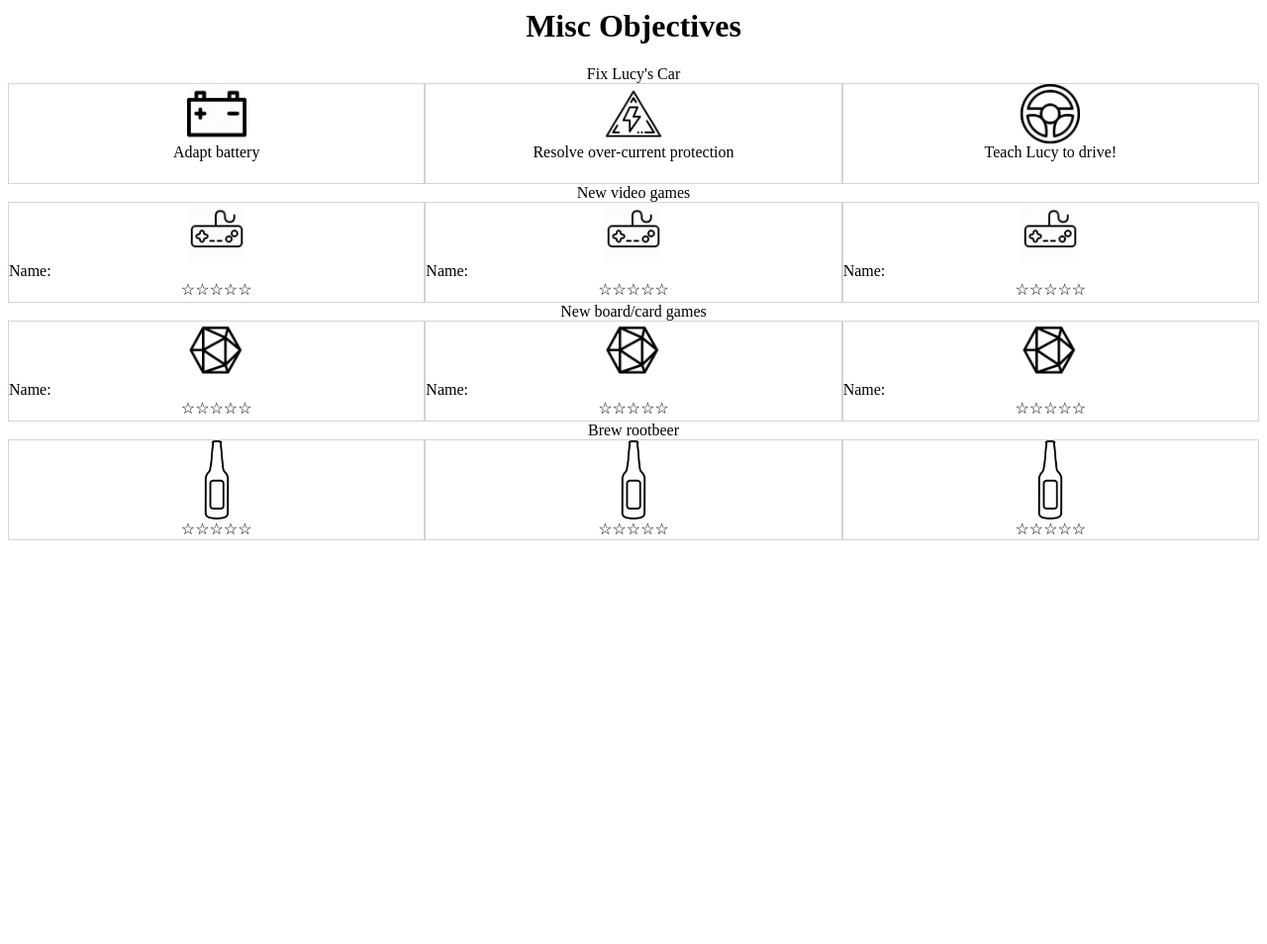
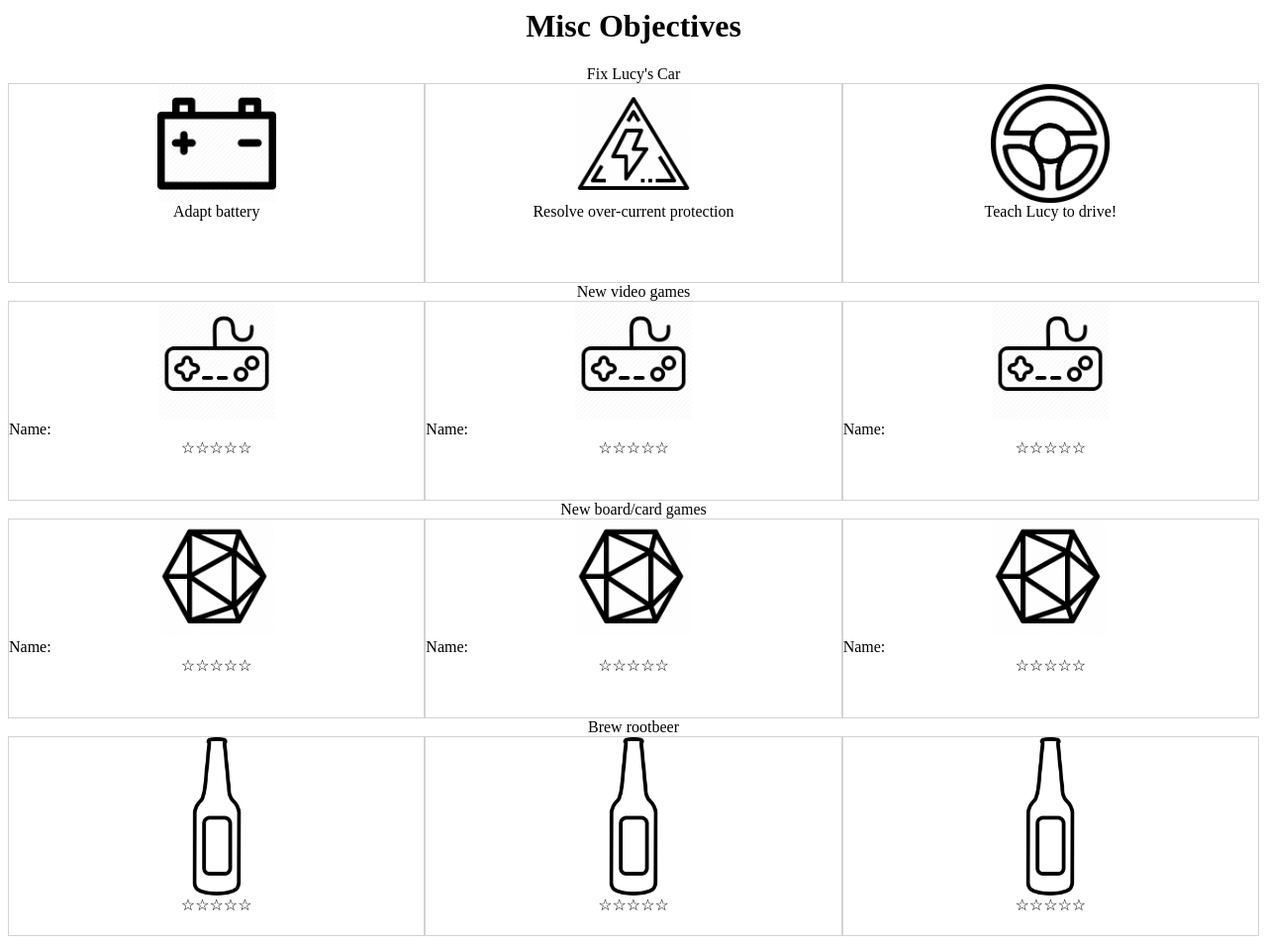
Before and after one commit to Narcolapser/bullet_journaling, a Flask app: page /misc_goals in a window 1280 px wide. Shown: the whole page at 99% size. Before the commit the page ends 546 px from the top, so only its background shows below. Run offline with Flask 2, Linux system fonts and the light colour scheme.

Commit message:
Little tweaks
I've got them all printed now. This commit represents the little tweaks
I had to make in order to get everything to fit right on a page.

```diff
--- a/main.py
+++ b/main.py
@@ -95,7 +95,7 @@ def drawing():
     cols = 2
     title = "Drawing"
     picture = 'drawing.png'
-    return render_template('picture_grid.html',rows=rows, cols=cols, title=title, picture=picture, row_titles=row_titles, pic_width=10)
+    return render_template('picture_grid.html',rows=rows, cols=cols, title=title, picture=picture, row_titles=row_titles, pic_width=20)
 
 @app.route('/yearly_goals')
 def yearly_goals():
@@ -167,7 +167,7 @@ def bible_mem():
         dates.append(date1)
         date1 = date1 + week_delta
     units = ['Verses']
-    unit_steps = [range(0,100,5)]
+    unit_steps = [range(0,105,5)]
     return render_template('bible_verses.html',dates=dates,title='Bible Memorization', units=units,unit_steps=unit_steps)
 
 @app.route('/hospitality')
@@ -196,7 +196,7 @@ def archery():
 
 @app.route('/themes')
 def themes():
-    return render_template('icon_list.html',title='Theme of each Season of 2021',rows=4,img='rainbow.png',height='100')
+    return render_template('icon_list.html',title='Theme of each Season of 2021',rows=4,img='rainbow.png',height='200')
 
 @app.route('/body_fat')
 def body_fat():
--- a/templates/bible_verses.html
+++ b/templates/bible_verses.html
@@ -7,7 +7,7 @@
         <td style="border:1px solid black;"></td>
         {% endfor %}
         {% for step in unit_steps %}
-        <td style="border:1px solid black;">{{step[i]}}</td>
+        <td style="border:1px solid black;">{{step[20-i]}}</td>
         {% endfor %}
     </tr>
     {% endfor %}
--- a/templates/goals.html
+++ b/templates/goals.html
@@ -3,7 +3,7 @@
     <center><h2>{{subtitle}}<h1></center>
     <ul style="list-style-type:none;">
     {% for goal in goals %}
-        <li><input type="checkbox">{{goal}}</input></li>
+        <li style="font-size: 25px"><input style="width: 25px; height: 25px" type="checkbox">{{goal}}</input></li>
     {% endfor %}
     </ul>
 </html>
--- a/templates/graph.html
+++ b/templates/graph.html
@@ -7,7 +7,7 @@
         <td style="border:1px solid black;"></td>
         {% endfor %}
         {% for step in unit_steps %}
-        <td style="border:1px solid black;">{{step[i]}}</td>
+        <td style="border:1px solid black;">{{step[19-i]}}</td>
         {% endfor %}
     </tr>
     {% endfor %}
--- a/templates/large_item_table.html
+++ b/templates/large_item_table.html
@@ -3,7 +3,7 @@
     <div style="display: flex; flex-direction: column; width: 100%">
         {% for i in range(rows) %}
         <div style="display: flex; flex-drection: row; flex-grow: 1" >
-            <div style="flex: 1; height:100px; border: 1px solid lightgray"></div>
+            <div style="flex: 1; height:150px; border: 1px solid lightgray"></div>
             <div style="flex: 3; display: flex; flex-direction: column">
                 <div style="flex: 1; border: 1px solid lightgray">{{top_prompt}}:</div>
                 <div style="flex: 1; border: 1px solid lightgray">{{bottom_prompt}}:</div>
--- a/templates/misc_goals.html
+++ b/templates/misc_goals.html
@@ -3,67 +3,67 @@
     <div style="display: flex; flex-direction: column; width: 100%">
         <center>Fix Lucy's Car</center>
         <div style="display: flex; flex-drection: row; flex-grow: 1" >
-            <div style="flex: 1; height:100px; border: 1px solid lightgray">
-                <center><img src="/static/battery.png" style="height: 60px"/></center>
+            <div style="flex: 1; height:200px; border: 1px solid lightgray">
+                <center><img src="/static/battery.png" style="height: 120px"/></center>
                 <center>Adapt battery</center>
             </div>
-            <div style="flex: 1; height:100px; border: 1px solid lightgray">
-                <center><img src="/static/current_warning.png" style="height: 60px"/></center>
+            <div style="flex: 1; height:200px; border: 1px solid lightgray">
+                <center><img src="/static/current_warning.png" style="height: 120px"/></center>
                 <center>Resolve over-current protection</center>
             </div>
-            <div style="flex: 1; height:100px; border: 1px solid lightgray">
-                <center><img src="/static/steering_wheel.png" style="height: 60px"/></center>
+            <div style="flex: 1; height:200px; border: 1px solid lightgray">
+                <center><img src="/static/steering_wheel.png" style="height: 120px"/></center>
                 <center>Teach Lucy to drive!</center>
             </div>
         </div>
         <center>New video games</center>
         <div style="display: flex; flex-drection: row; flex-grow: 1" >
-            <div style="flex: 1; height:100px; border: 1px solid lightgray">
-                <center><img src="/static/joystick.png" style="height: 60px"/></center>
+            <div style="flex: 1; height:200px; border: 1px solid lightgray">
+                <center><img src="/static/joystick.png" style="height: 120px"/></center>
                 <div>Name:</div>
                 <center><div>☆☆☆☆☆</div></center>
             </div>
-            <div style="flex: 1; height:100px; border: 1px solid lightgray">
-                <center><img src="/static/joystick.png" style="height: 60px"/></center>
+            <div style="flex: 1; height:200px; border: 1px solid lightgray">
+                <center><img src="/static/joystick.png" style="height: 120px"/></center>
                 <div>Name:</div>
                 <center><div>☆☆☆☆☆</div></center>
             </div>
-            <div style="flex: 1; height:100px; border: 1px solid lightgray">
-                <center><img src="/static/joystick.png" style="height: 60px"/></center>
+            <div style="flex: 1; height:200px; border: 1px solid lightgray">
+                <center><img src="/static/joystick.png" style="height: 120px"/></center>
                 <div>Name:</div>
                 <center><div>☆☆☆☆☆</div></center>
             </div>
         </div>
         <center>New board/card games</center>
         <div style="display: flex; flex-drection: row; flex-grow: 1" >
-            <div style="flex: 1; height:100px; border: 1px solid lightgray">
-                <center><img src="/static/d20.png" style="height: 60px"/></center>
+            <div style="flex: 1; height:200px; border: 1px solid lightgray">
+                <center><img src="/static/d20.png" style="height: 120px"/></center>
                 <div>Name:</div>
                 <center><div>☆☆☆☆☆</div></center>
             </div>
-            <div style="flex: 1; height:100px; border: 1px solid lightgray">
-                <center><img src="/static/d20.png" style="height: 60px"/></center>
+            <div style="flex: 1; height:200px; border: 1px solid lightgray">
+                <center><img src="/static/d20.png" style="height: 120px"/></center>
                 <div>Name:</div>
                 <center><div>☆☆☆☆☆</div></center>
             </div>
-            <div style="flex: 1; height:100px; border: 1px solid lightgray">
-                <center><img src="/static/d20.png" style="height: 60px"/></center>
+            <div style="flex: 1; height:200px; border: 1px solid lightgray">
+                <center><img src="/static/d20.png" style="height: 120px"/></center>
                 <div>Name:</div>
                 <center><div>☆☆☆☆☆</div></center>
             </div>
         </div>
         <center>Brew rootbeer</center>
         <div style="display: flex; flex-drection: row; flex-grow: 1" >
-            <div style="flex: 1; height:100px; border: 1px solid lightgray">
-                <center><img src="/static/bottle.png" style="height: 80px"/></center>
+            <div style="flex: 1; height:200px; border: 1px solid lightgray">
+                <center><img src="/static/bottle.png" style="height: 160px"/></center>
                 <center><div>☆☆☆☆☆</div></center>
             </div>
-            <div style="flex: 1; height:100px; border: 1px solid lightgray">
-                <center><img src="/static/bottle.png" style="height: 80px"/></center>
+            <div style="flex: 1; height:200px; border: 1px solid lightgray">
+                <center><img src="/static/bottle.png" style="height: 160px"/></center>
                 <center><div>☆☆☆☆☆</div></center>
             </div>
-            <div style="flex: 1; height:100px; border: 1px solid lightgray">
-                <center><img src="/static/bottle.png" style="height: 80px"/></center>
+            <div style="flex: 1; height:200px; border: 1px solid lightgray">
+                <center><img src="/static/bottle.png" style="height: 160px"/></center>
                 <center><div>☆☆☆☆☆</div></center>
             </div>
         </div>
```
Also changed, not shown: templates/disc.html (+5 -3 lines).
